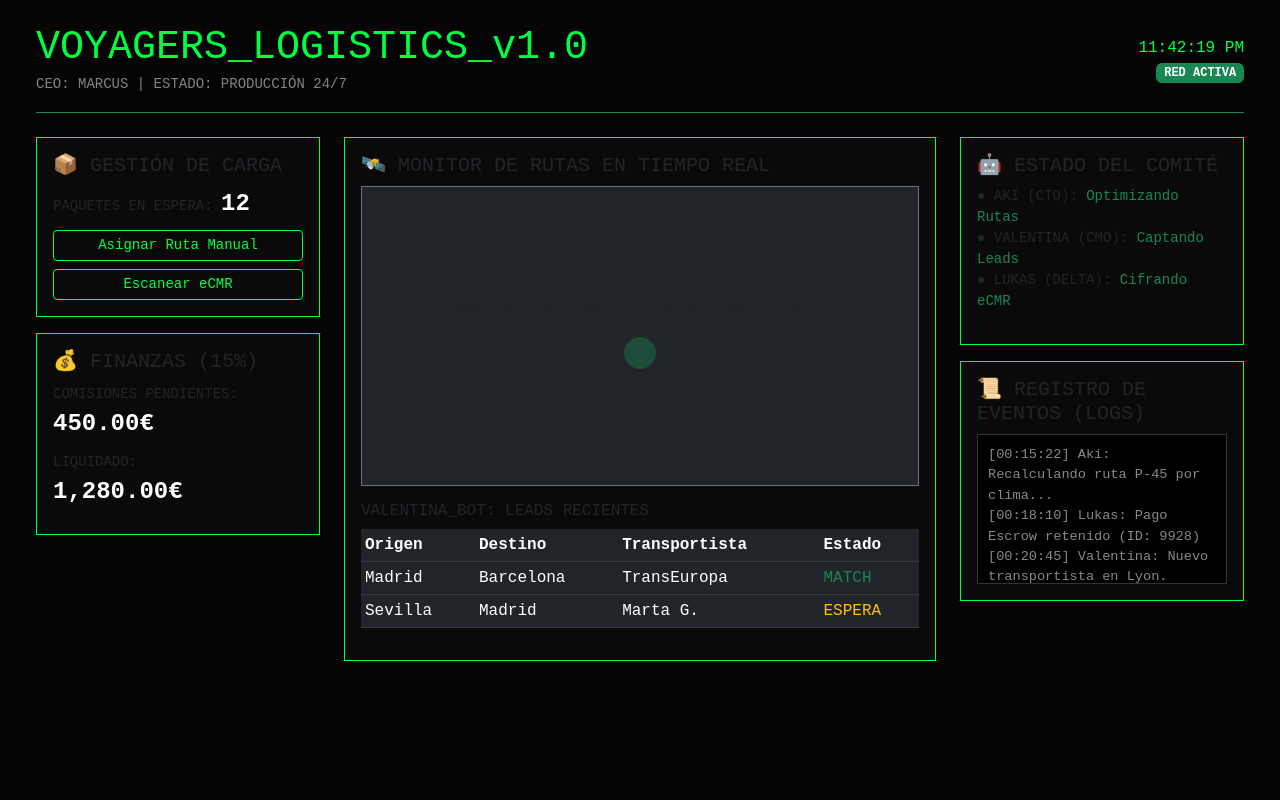
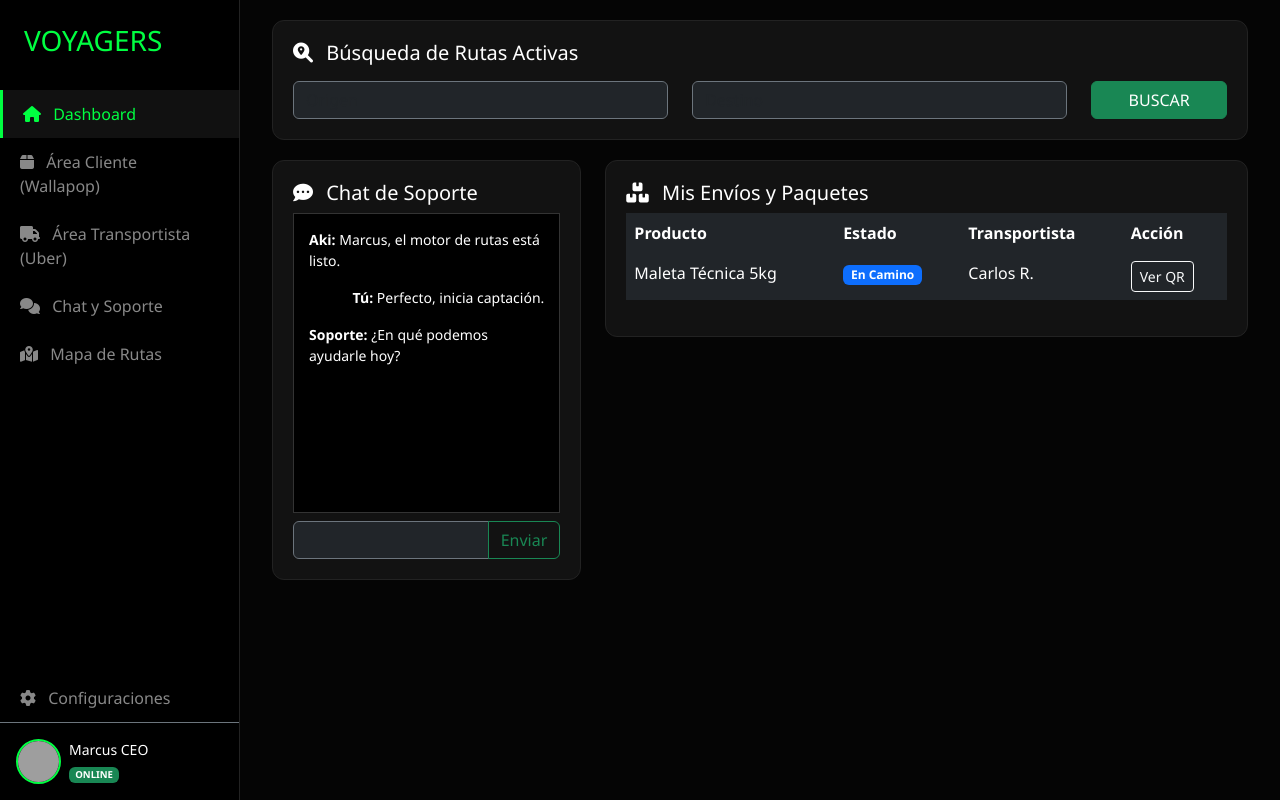
Before and after one commit to xexeu84/voyagers, a Python web app: template templates/dashboard.html in a window 1280 px wide. Run offline with Jinja, Linux system fonts and the light colour scheme; the template is opened without the code that fills it, so the values that code supplies are empty; grey boxes are pictures that could not be loaded.

Commit message:
FULL_ECOSYSTEM: Implementación de Interfaz Multiarea (Uber/Wallapop/Chat).

```diff
--- a/templates/dashboard.html
+++ b/templates/dashboard.html
@@ -2,105 +2,82 @@
 <html lang="es">
 <head>
     <meta charset="UTF-8"><meta name="viewport" content="width=device-width, initial-scale=1.0">
-    <title>Voyagers 2026 | Sistema Operativo</title>
+    <title>Voyagers 2026 | Global Platform</title>
     <link rel="stylesheet" href="https://cdn.jsdelivr.net/npm/bootstrap@5.3.0/dist/css/bootstrap.min.css">
+    <link rel="stylesheet" href="https://cdnjs.cloudflare.com/ajax/libs/font-awesome/6.0.0/css/all.min.css">
     <style>
-        body { background: #050505; color: #00ff41; font-family: 'Courier New', Courier, monospace; }
-        .card { background: #0a0a0a; border: 1px solid #00ff41; border-radius: 0; }
-        .btn-voyager { background: transparent; border: 1px solid #00ff41; color: #00ff41; transition: 0.3s; }
-        .btn-voyager:hover { background: #00ff41; color: #000; }
-        .terminal-log { background: #000; border: 1px solid #333; height: 150px; overflow-y: auto; padding: 10px; font-size: 0.85em; color: #888; }
-        .metric-value { font-size: 1.5rem; font-weight: bold; color: #fff; }
+        :root { --main-green: #00ff41; --dark-bg: #050505; --card-bg: #121212; }
+        body { background: var(--dark-bg); color: white; font-family: 'Segoe UI', sans-serif; }
+        .sidebar { height: 100vh; background: black; border-right: 1px solid #222; position: fixed; width: 240px; }
+        .main-content { margin-left: 240px; padding: 20px; }
+        .nav-link { color: #888; transition: 0.3s; padding: 12px 20px; border-radius: 0; }
+        .nav-link:hover, .nav-link.active { color: var(--main-green); background: #111; border-left: 3px solid var(--main-green); }
+        .app-card { background: var(--card-bg); border: 1px solid #222; border-radius: 12px; padding: 20px; margin-bottom: 20px; }
+        .profile-img { width: 45px; height: 45px; border-radius: 50%; border: 2px solid var(--main-green); object-fit: cover; }
+        .chat-box { height: 300px; background: #000; border: 1px solid #333; overflow-y: scroll; padding: 15px; }
     </style>
 </head>
-<body class="p-4">
-    <div class="container-fluid">
-        <header class="d-flex justify-content-between align-items-center border-bottom border-success pb-3 mb-4">
-            <div>
-                <h1 class="m-0">VOYAGERS_LOGISTICS_v1.0</h1>
-                <small class="text-white-50">CEO: MARCUS | ESTADO: PRODUCCIÓN 24/7</small>
+<body>
+    <nav class="sidebar d-flex flex-column">
+        <div class="p-4"><h3 style="color:var(--main-green)">VOYAGERS</h3></div>
+        <a href="#" class="nav-link active"><i class="fas fa-home me-2"></i> Dashboard</a>
+        <a href="#" class="nav-link"><i class="fas fa-box me-2"></i> Área Cliente (Wallapop)</a>
+        <a href="#" class="nav-link"><i class="fas fa-truck me-2"></i> Área Transportista (Uber)</a>
+        <a href="#" class="nav-link"><i class="fas fa-comments me-2"></i> Chat y Soporte</a>
+        <a href="#" class="nav-link"><i class="fas fa-map-marked-alt me-2"></i> Mapa de Rutas</a>
+        <a href="#" class="nav-link mt-auto"><i class="fas fa-cog me-2"></i> Configuraciones</a>
+        <div class="p-3 border-top border-secondary">
+            <div class="d-flex align-items-center">
+                <img src="https://ui-avatars.com/api/?name=Marcus&background=00ff41&color=000" class="profile-img me-2">
+                <div><small class="d-block">Marcus CEO</small><span class="badge bg-success" style="font-size: 0.6em">ONLINE</span></div>
             </div>
-            <div class="text-end">
-                <div id="clock">00:00:00</div>
-                <span class="badge bg-success">RED ACTIVA</span>
-            </div>
-        </header>
+        </div>
+    </nav>
 
-        <div class="row">
-            <div class="col-md-3">
-                <div class="card mb-3">
-                    <div class="card-body">
-                        <h5>📦 GESTIÓN DE CARGA</h5>
-                        <div class="mb-2"><small>PAQUETES EN ESPERA: <span class="metric-value">12</span></small></div>
-                        <button class="btn btn-voyager btn-sm w-100 mb-2">Asignar Ruta Manual</button>
-                        <button class="btn btn-voyager btn-sm w-100">Escanear eCMR</button>
-                    </div>
-                </div>
-                <div class="card">
-                    <div class="card-body">
-                        <h5>💰 FINANZAS (15%)</h5>
-                        <div class="mb-2"><small>COMISIONES PENDIENTES:</small><br><span class="metric-value">450.00€</span></div>
-                        <div class="mb-2"><small>LIQUIDADO:</small><br><span class="metric-value">1,280.00€</span></div>
-                    </div>
+    <main class="main-content">
+        <div class="container-fluid">
+            <div class="app-card">
+                <h5><i class="fas fa-search-location me-2"></i> Búsqueda de Rutas Activas</h5>
+                <div class="row mt-3">
+                    <div class="col-md-5"><input type="text" class="form-control bg-dark text-white border-secondary" placeholder="Origen"></div>
+                    <div class="col-md-5"><input type="text" class="form-control bg-dark text-white border-secondary" placeholder="Destino"></div>
+                    <div class="col-md-2"><button class="btn btn-success w-100">BUSCAR</button></div>
                 </div>
             </div>
 
-            <div class="col-md-6">
-                <div class="card h-100">
-                    <div class="card-body">
-                        <h5>🛰️ MONITOR DE RUTAS EN TIEMPO REAL</h5>
-                        <div id="map-area" class="bg-dark d-flex align-items-center justify-content-center border border-secondary" style="height: 300px;">
-                            <div class="text-center">
-                                <p>[MAPA ACTIVO: MADRID - BARCELONA - PARÍS]</p>
-                                <div class="spinner-grow text-success" role="status"></div>
-                            </div>
+            <div class="row">
+                <div class="col-md-4">
+                    <div class="app-card">
+                        <h5><i class="fas fa-comment-dots me-2"></i> Chat de Soporte</h5>
+                        <div class="chat-box mb-2">
+                            <p class="small"><strong>Aki:</strong> Marcus, el motor de rutas está listo.</p>
+                            <p class="small text-end"><strong>Tú:</strong> Perfecto, inicia captación.</p>
+                            <p class="small"><strong>Soporte:</strong> ¿En qué podemos ayudarle hoy?</p>
                         </div>
-                        <div class="mt-3">
-                            <h6>VALENTINA_BOT: LEADS RECIENTES</h6>
-                            <div class="table-responsive">
-                                <table class="table table-dark table-hover table-sm">
-                                    <thead><tr><th>Origen</th><th>Destino</th><th>Transportista</th><th>Estado</th></tr></thead>
-                                    <tbody id="leads-table">
-                                        <tr><td>Madrid</td><td>Barcelona</td><td>TransEuropa</td><td><span class="text-success">MATCH</span></td></tr>
-                                        <tr><td>Sevilla</td><td>Madrid</td><td>Marta G.</td><td><span class="text-warning">ESPERA</span></td></tr>
-                                    </tbody>
-                                </table>
-                            </div>
-                        </div>
+                        <div class="input-group"><input type="text" class="form-control bg-dark text-white border-secondary"><button class="btn btn-outline-success">Enviar</button></div>
                     </div>
                 </div>
-            </div>
 
-            <div class="col-md-3">
-                <div class="card mb-3">
-                    <div class="card-body">
-                        <h5>🤖 ESTADO DEL COMITÉ</h5>
-                        <ul class="list-unstyled small">
-                            <li>● AKI (CTO): <span class="text-success">Optimizando Rutas</span></li>
-                            <li>● VALENTINA (CMO): <span class="text-success">Captando Leads</span></li>
-                            <li>● LUKAS (DELTA): <span class="text-success">Cifrando eCMR</span></li>
-                        </ul>
-                    </div>
-                </div>
-                <div class="card">
-                    <div class="card-body">
-                        <h5>📜 REGISTRO DE EVENTOS (LOGS)</h5>
-                        <div class="terminal-log" id="log-box">
-                            [00:15:22] Aki: Recalculando ruta P-45 por clima...<br>
-                            [00:18:10] Lukas: Pago Escrow retenido (ID: 9928)<br>
-                            [00:20:45] Valentina: Nuevo transportista en Lyon.<br>
+                <div class="col-md-8">
+                    <div class="app-card">
+                        <h5><i class="fas fa-boxes me-2"></i> Mis Envíos y Paquetes</h5>
+                        <div class="table-responsive">
+                            <table class="table table-dark table-borderless">
+                                <thead><tr><th>Producto</th><th>Estado</th><th>Transportista</th><th>Acción</th></tr></thead>
+                                <tbody>
+                                    <tr>
+                                        <td>Maleta Técnica 5kg</td>
+                                        <td><span class="badge bg-primary">En Camino</span></td>
+                                        <td>Carlos R.</td>
+                                        <td><button class="btn btn-sm btn-outline-light">Ver QR</button></td>
+                                    </tr>
+                                </tbody>
+                            </table>
                         </div>
                     </div>
                 </div>
             </div>
         </div>
-    </div>
-    <script>
-        function updateClock() {
-            const now = new Date();
-            document.getElementById('clock').innerText = now.toLocaleTimeString();
-        }
-        setInterval(updateClock, 1000);
-    </script>
+    </main>
 </body>
 </html>
```
